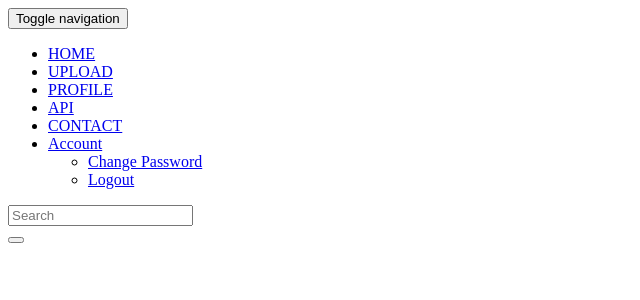
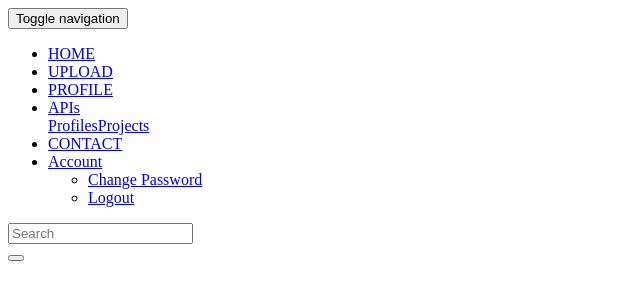
Before and after one commit to sharonandisi/awards, a Django app: template zawadi/templates/navbar.html in a window 1280 px wide. Shown: the top 300 px of the page, without its empty margins (0-640 px from the left). Run offline with Django 3.2, Linux system fonts and the light colour scheme; the template is opened without the code that fills it, so the values that code supplies are empty; the visitor is signed in with stand-in values (Sample User, id 1); some libraries are stand-ins or nearby versions.

Commit message:
create project template

```diff
--- a/zawadi/templates/navbar.html
+++ b/zawadi/templates/navbar.html
@@ -29,7 +29,13 @@
                     <li><a href="#">HOME</a></li>
                     <li><a href="{%url 'new-image' user.id %}">UPLOAD</a></li>
                     <li><a href="{% url 'profile' user.id %}">PROFILE</a></li>
-                    <li><a href="{% url 'profile' user.id %}">API</a></li>
+                    <li class="nav-item dropdown">
+                        <a href="#" class="nav-link dropdown-toggle" id="#navDropdown" role="button" data-toggle="dropdown" aria-haspopup="true"
+                            aria-expanded="false">APIs</a>
+                        <div class="dropdown-menu" aria-labelledby="navDropdown">
+                            <a href="/api/profiles/" class="dropdown-item">Profiles</a><a href="/api/images/" class="dropdown-item">Projects</a>
+                        </div>
+                    </li>
 
                     <li><a href="#">CONTACT</a></li>
 
--- a/zawadi/urls.py
+++ b/zawadi/urls.py
@@ -11,7 +11,7 @@ urlpatterns=[
     url(r'^profile_edit/(\d+)$', views.profile_edit, name='edit_profile'),
     url(r'^search/$', views.search_results, name='search_results'),
     url(r'^api/profiles/$', views.ListProfiles.as_view()),
-    url(r'^api/projects/$', views.ListImages.as_view()),
+    url(r'^api/images/$', views.ListImages.as_view()),
 ]
 
 
```
Also changed, not shown: zawadi/templates/all-photos/proj.html (added).
